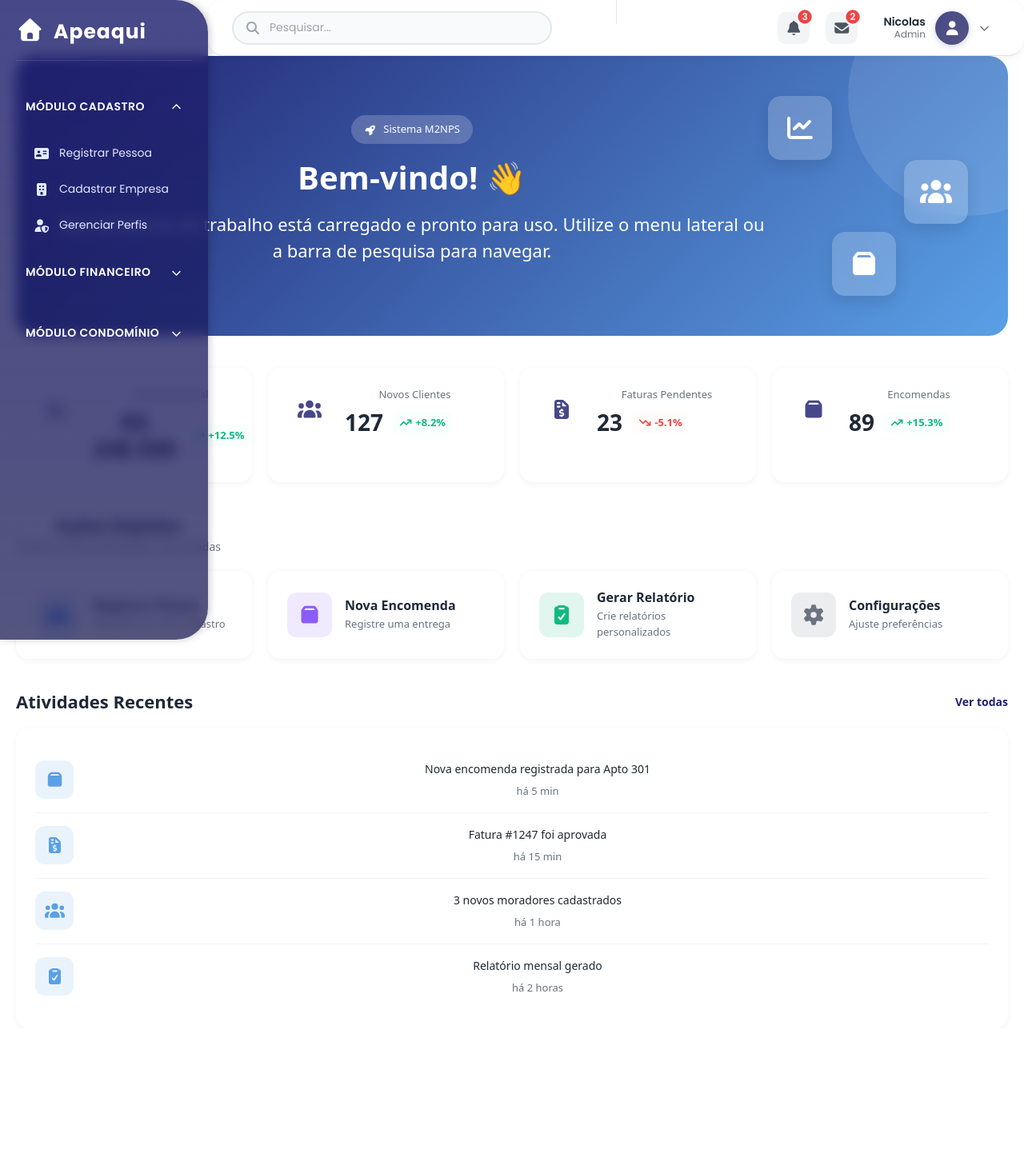
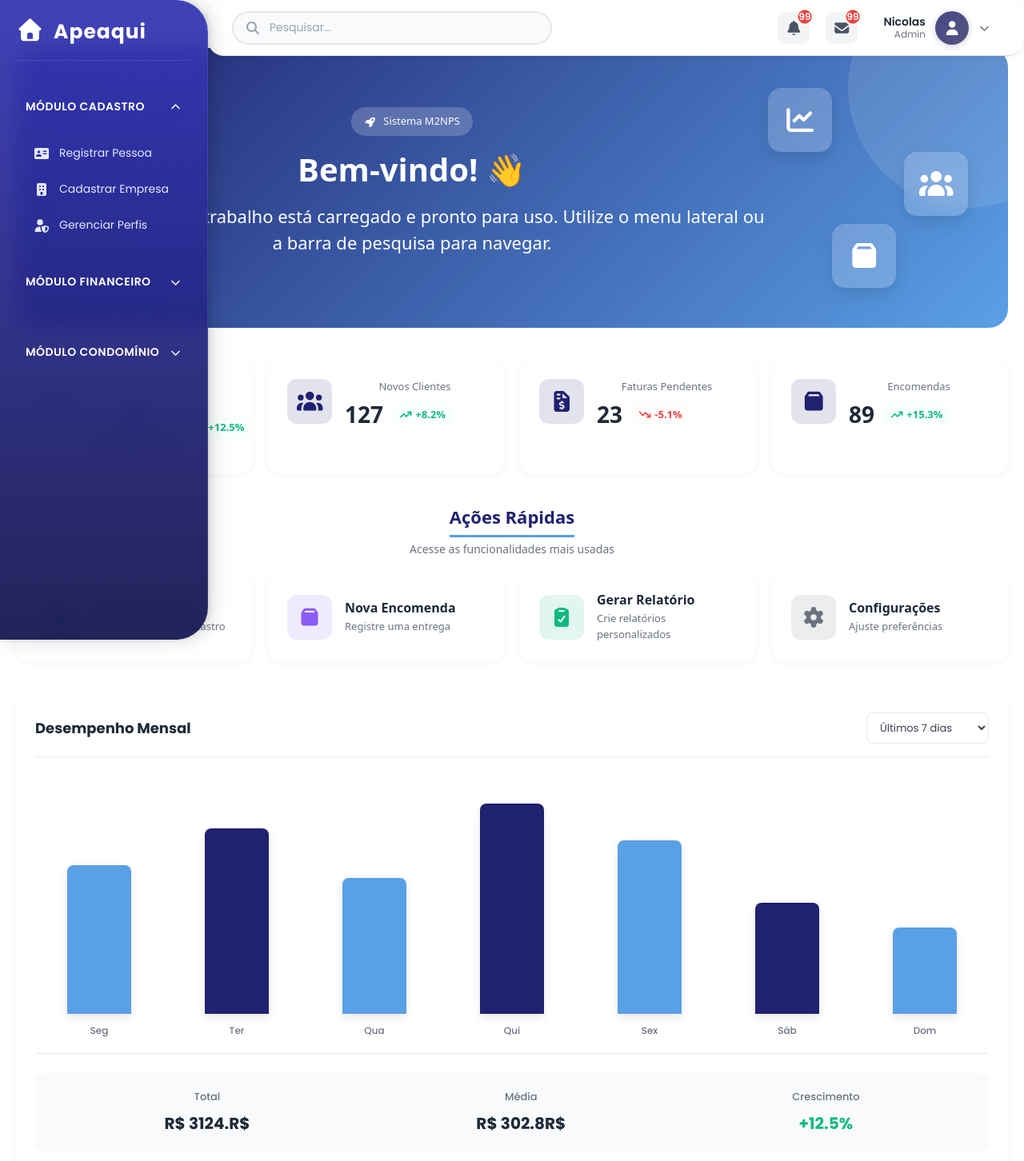
Before and after one commit to LenharesY2K/TCC_React, a React (Vite) app in the folder react/: page /dashboard in a window 1280 px wide. Shown: the top 1452 px of the page at 80% size. Before the commit the page ends 1286 px from the top, so only its background shows below. Built offline with nearby package versions, Linux system fonts and the light colour scheme.

Commit message:
DashboardPage Complete

```diff
--- a/react/package.json
+++ b/react/package.json
@@ -18,7 +18,8 @@
     "bootstrap-icons": "^1.13.1",
     "lucide-react": "^0.554.0",
     "react": "^19.2.0",
-    "react-dom": "^19.2.0"
+    "react-dom": "^19.2.0",
+    "react-router-dom": "^7.9.6"
   },
   "devDependencies": {
     "@eslint/js": "^9.39.1",
--- a/react/src/App.css
+++ b/react/src/App.css
@@ -1,5 +1,6 @@
+@import url('https://fonts.googleapis.com/css2?family=Poppins:wght@300;400;500;600;700&display=swap');
+
 html, body, #root {
     width: 100%;
     height: 100%;
 }
-@import url('https://fonts.googleapis.com/css2?family=Poppins:wght@300;400;500;600;700&display=swap');
--- a/react/src/App.jsx
+++ b/react/src/App.jsx
@@ -1,11 +1,11 @@
 import { useState, useEffect } from 'react';
+import { BrowserRouter, Routes, Route } from "react-router-dom";
 import './App.css';
 import LoginPage from './components/pages/LoginPage';
 import RegisterPage from './components/pages/RegisterPage';
-import { AlignCenter, AlignJustify, Zap } from 'lucide-react';
 import JoinPage from './components/pages/JoinPage';
 import Dashboard from './components/pages/Dashboard';
-import Main from './components/Dashboard/Main';
+import { Zap } from 'lucide-react';
 
 function FadeInScreen({ children, duration = 2000, imagePath, imageStyle = {} }) {
   const [isVisible, setIsVisible] = useState(true);
@@ -49,11 +49,7 @@ function FadeInScreen({ children, duration = 2000, imagePath, imageStyle = {} })
       >
         <div className="flex flex-col items-center gap-4">
           {imagePath ? (
-            <img
-              src={imagePath}
-              alt="Logo"
-              style={defaultImageStyle}
-            />
+            <img src={imagePath} alt="Logo" style={defaultImageStyle} />
           ) : (
             <Zap className="w-20 h-20 text-purple-600 animate-pulse" />
           )}
@@ -80,16 +76,20 @@ function App() {
         width: '100%',
       }}
     >
+      <BrowserRouter>
         <FadeInScreen
           duration={3000}
           imagePath="src/img/apeaqui.jpeg"
-      imageStyle={{
-        width: '150px',
-        height: '150px',
-      }}
+          imageStyle={{ width: "150px", height: "150px" }}
         >
-      <Main />
+          <Routes>
+            <Route path="/login" element={<LoginPage />} />
+            <Route path="/register" element={<RegisterPage />} />
+            <Route path="/join" element={<JoinPage />} />
+            <Route path="/dashboard" element={<Dashboard />} />
+          </Routes>
         </FadeInScreen>
+      </BrowserRouter>
     </div>
   );
 }
--- a/react/src/components/Dashboard/MainContent.jsx
+++ b/react/src/components/Dashboard/MainContent.jsx
@@ -14,6 +14,7 @@ import {
   faGear
 } from '@fortawesome/free-solid-svg-icons';
 import './css/main.css';
+import './css/graphics.css';
 
 export default function MainContent() {
   const stats = [
@@ -23,7 +24,7 @@ export default function MainContent() {
       change: '+12.5%',
       trend: 'up',
       icon: faChartLine,
-      color: '#202170d2'
+      color: '#202170'
     },
     {
       title: 'Novos Clientes',
@@ -31,7 +32,7 @@ export default function MainContent() {
       change: '+8.2%',
       trend: 'up',
       icon: faUsers,
-      color: '#202170d2'
+      color: '#202170'
     },
     {
       title: 'Faturas Pendentes',
@@ -39,7 +40,7 @@ export default function MainContent() {
       change: '-5.1%',
       trend: 'down',
       icon: faFileInvoiceDollar,
-      color: '#202170d2'
+      color: '#202170'
     },
     {
       title: 'Encomendas',
@@ -47,7 +48,7 @@ export default function MainContent() {
       change: '+15.3%',
       trend: 'up',
       icon: faBox,
-      color: '#202170d2'
+      color: '#202170'
     }
   ];
 
@@ -93,7 +94,6 @@ export default function MainContent() {
         </div>
       </div>
 
-      {/* Stats Grid */}
       <div className="stats-grid-main">
         {stats.map((stat, index) => (
           <div key={index} className="stat-card-main">
@@ -116,9 +116,8 @@ export default function MainContent() {
         ))}
       </div>
 
-      {/* Quick Actions */}
       <div className="section-header-main">
-        <div>
+        <div className="section-header-content-main">
           <h2 className="section-title-main">Ações Rápidas</h2>
           <p className="section-subtitle-main">Acesse as funcionalidades mais usadas</p>
         </div>
@@ -137,27 +136,63 @@ export default function MainContent() {
         ))}
       </div>
 
-      {/* Recent Activities */}
-      <div className="section-header-main">
-        <div>
-          <h2 className="section-title-main">Atividades Recentes</h2>
+      <div className="dashboard-card-chart">
+        <div className="card-header-chart">
+          <h2 className="section-title-chart">Desempenho Mensal</h2>
+          <select className="chart-period-select">
+            <option>Últimos 7 dias</option>
+            <option>Últimos 30 dias</option>
+            <option>Últimos 3 meses</option>
+          </select>
         </div>
-        <a href="#" className="view-all-main">Ver todas</a>
-      </div>
-      <div className="activities-card-main">
-        {recentActivities.map((activity, index) => (
-          <div key={index} className="activity-item-main">
-            <div className="activity-icon-main" style={{ background: `${activity.color}20`, color: activity.color }}>
-              <FontAwesomeIcon icon={activity.icon} />
+        <div className="chart-container-chart">
+          <div className="chart-bars-chart">
+            <div className="bar-wrapper-chart">
+              <div className="bar-chart" style={{ height: '60%', background: '#5aa0e6' }}></div>
+              <span className="bar-label-chart">Seg</span>
             </div>
-            <div className="activity-content-main">
-              <p className="activity-text-main">{activity.text}</p>
-              <span className="activity-time-main">{activity.time}</span>
+            <div className="bar-wrapper-chart">
+              <div className="bar-chart" style={{ height: '75%', background: '#202170' }}></div>
+              <span className="bar-label-chart">Ter</span>
+            </div>
+            <div className="bar-wrapper-chart">
+              <div className="bar-chart" style={{ height: '55%', background: '#5aa0e6' }}></div>
+              <span className="bar-label-chart">Qua</span>
+            </div>
+            <div className="bar-wrapper-chart">
+              <div className="bar-chart" style={{ height: '85%', background: '#202170' }}></div>
+              <span className="bar-label-chart">Qui</span>
+            </div>
+            <div className="bar-wrapper-chart">
+              <div className="bar-chart" style={{ height: '70%', background: '#5aa0e6' }}></div>
+              <span className="bar-label-chart">Sex</span>
+            </div>
+            <div className="bar-wrapper-chart">
+              <div className="bar-chart" style={{ height: '45%', background: '#202170' }}></div>
+              <span className="bar-label-chart">Sáb</span>
+            </div>
+            <div className="bar-wrapper-chart">
+              <div className="bar-chart" style={{ height: '35%', background: '#5aa0e6' }}></div>
+              <span className="bar-label-chart">Dom</span>
             </div>
           </div>
-        ))}
+          <div className="chart-stats-chart">
+            <div className="chart-stat-item-chart">
+              <span className="chart-stat-label-chart">Total</span>
+              <span className="chart-stat-value-chart">R$ 3124.R$</span>
+            </div>
+            <div className="chart-stat-item-chart">
+              <span className="chart-stat-label-chart">Média</span>
+              <span className="chart-stat-value-chart">R$ 302.8R$</span>
+            </div>
+            <div className="chart-stat-item-chart">
+              <span className="chart-stat-label-chart">Crescimento</span>
+              <span className="chart-stat-value-chart success">+12.5%</span>
+            </div>
+          </div>
+        </div>
       </div>
-
+      <br></br>
     </>
   );
 }
--- a/react/src/components/Dashboard/Navbar.jsx
+++ b/react/src/components/Dashboard/Navbar.jsx
@@ -13,8 +13,8 @@ import {
 export default function Navbar() {
   const [showProfileMenu, setShowProfileMenu] = useState(false);
   const [searchFocused, setSearchFocused] = useState(false);
-  const [notifications] = useState(3);
-  const [messages] = useState(2);
+  const [notifications] = useState(99);
+  const [messages] = useState(99);
 
   return (
     <>
@@ -46,7 +46,6 @@ export default function Navbar() {
             )}
           </div>
 
-          <div className="divider"></div>
 
           <div
             className="profile-section"
--- a/react/src/components/Dashboard/Sidebar.jsx
+++ b/react/src/components/Dashboard/Sidebar.jsx
@@ -11,7 +11,8 @@ import {
   faUsers,
   faChevronDown,
   faChevronUp,
-  faBars
+  faBars,
+  faList
 } from '@fortawesome/free-solid-svg-icons';
 
 export default function Sidebar() {
@@ -88,7 +89,7 @@ export default function Sidebar() {
           className="sidebar-toggle-btn sidebar-open-btn"
           onClick={() => setSidebarOpen(true)}
         >
-          <FontAwesomeIcon icon={faBars} />
+          <FontAwesomeIcon icon={faList} />
         </button>
       )}
 
--- a/react/src/components/Dashboard/css/css.css
+++ b/react/src/components/Dashboard/css/css.css
@@ -4,19 +4,25 @@
     position: fixed;
     top: 0;
     left: 0;
-    background: linear-gradient(180deg, #202170d2 0%, #161750bb 100%);
+    background: linear-gradient(180deg,
+            rgba(54, 56, 180, 0.95) 0%,
+            rgba(22, 23, 80, 0.95) 100%);
     color: white;
     padding: 25px 20px;
     overflow-y: auto;
-    box-shadow: 2px 0 10px rgba(0, 0, 0, 0.2);
+    box-shadow: 4px 0 24px rgba(0, 0, 0, 0.15),
+        2px 0 8px rgba(0, 0, 0, 0.1);
     border-top-right-radius: 40px;
     border-bottom-right-radius: 40px;
     font-family: 'Poppins', sans-serif;
     z-index: 20;
-    backdrop-filter: blur(8px);
-    transition: transform 0.35s ease;
+    backdrop-filter: blur(12px) saturate(180%);
+    -webkit-backdrop-filter: blur(12px) saturate(180%);
+    transition: all 0.35s cubic-bezier(0.4, 0, 0.2, 1);
+    border-right: 1px solid rgba(255, 255, 255, 0.1);
 
 }
+
 .sidebar.closed {
     opacity: 0.7;
     transform: translateX(-100%);
@@ -27,6 +33,7 @@
     width: 260px;
     opacity: 1;
 }
+
 .sidebar::-webkit-scrollbar {
     width: 6px;
 }
@@ -88,7 +95,7 @@
 }
 
 .module-section {
-    margin-bottom: 8px;
+    margin-bottom: 20px;
 }
 
 .module-title {
@@ -110,7 +117,7 @@
 
 .module-title:hover {
     background: rgba(255, 255, 255, 0.1);
-    box-shadow: 0 0 6px rgba(255,255,255,0.18);
+    box-shadow: 0 0 6px rgba(255, 255, 255, 0.18);
 }
 
 .chevron-icon {
@@ -200,6 +207,7 @@
     right: 0;
     left: 260px;
     z-index: 10;
+    box-shadow: 0 2px 8px rgba(0, 0, 0, 0.493);
 }
 
 .search-box {
@@ -218,10 +226,10 @@
     width: 100%;
     text-align: center;
     padding: 20px;
-  box-sizing: border-box;;
+    box-sizing: border-box;
     height: 90%;
-  margin-bottom: 20px;
-  margin-top: 40px;
+    margin-bottom: 60px;
+    margin-top: 60px;
 }
 
 .welcome-text {
@@ -276,6 +284,7 @@
     position: relative;
     width: 400px;
     transition: all 0.3s ease;
+    margin-right: 10px;
 }
 
 .search-container.focused {
@@ -307,6 +316,7 @@
     outline: none;
     transition: all 0.3s ease;
     background: #f9fafb;
+    color: #374151;
 }
 
 .search-input:focus {
@@ -319,7 +329,6 @@
     color: #9ca3af;
 }
 
-/* Navbar Actions */
 .navbar-actions {
     display: flex;
     align-items: center;
@@ -337,6 +346,7 @@
     cursor: pointer;
     transition: all 0.3s ease;
     background: #f3f4f6;
+
 }
 
 .icon-btn:hover {
@@ -489,7 +499,8 @@
 
 .dropdown-item:hover {
     background: #f3f4f6;
-    color: #5aa0e6;;
+    color: #5aa0e6;
+    ;
 }
 
 .dropdown-item svg {
@@ -552,11 +563,11 @@
 
 .sidebar-open-btn {
     position: fixed;
-    top: 15px;
-    left: 15px;
-    width: 45px;
-    height: 45px;
-    background: #202170d2;
+    top: 10px;
+    left: 10px;
+    width: 55px;
+    height: 55px;
+    background: linear-gradient(135deg, #202170ec 0%, #161750e3 100%);
     color: white;
     border: none;
     border-radius: 12px;
@@ -566,5 +577,11 @@
     justify-content: center;
     cursor: pointer;
     z-index: 20;
-    transition: background 0.3s ease;
+    transition: background 0.3s ease, transform 0.3s ease;
+    font-size: 24px;
 }
+
+.sidebar-open-btn:hover {
+    transform: translateY(-1px) scale(1.02);
+    color: #969696;
+}
--- /dev/null
+++ b/react/src/components/Dashboard/css/graphics.css
@@ -0,0 +1,180 @@
+ .dashboard-card-chart {
+          background: white;
+          padding: 24px;
+          border-radius: 16px;
+          box-shadow: 0 2px 8px rgba(0, 0, 0, 0.05);
+          font-family: 'Poppins', sans-serif;
+         margin-bottom: 20px;
+        }
+
+        .card-header-chart {
+          display: flex;
+          justify-content: space-between;
+          align-items: center;
+          margin-bottom: 20px;
+          padding-bottom: 16px;
+          border-bottom: 2px solid #f3f4f6;
+        }
+
+        .section-title-chart {
+          font-size: 18px;
+          font-weight: 700;
+          color: #1f2937;
+          margin: 0;
+        }
+
+        .chart-period-select {
+          padding: 8px 12px;
+          border: 1px solid #e5e7eb;
+          border-radius: 8px;
+          font-size: 13px;
+          color: #374151;
+          background: white;
+          cursor: pointer;
+          transition: all 0.3s ease;
+          font-family: 'Poppins', sans-serif;
+        }
+
+        .chart-period-select:hover {
+          border-color: #202170;
+        }
+
+        .chart-period-select:focus {
+          outline: none;
+          border-color: #202170;
+          box-shadow: 0 0 0 3px rgba(32, 33, 112, 0.1);
+        }
+
+        /* Chart Container */
+        .chart-container-chart {
+          display: flex;
+          flex-direction: column;
+          gap: 24px;
+        }
+
+        .chart-bars-chart {
+          display: flex;
+          align-items: flex-end;
+          justify-content: space-between;
+          gap: 12px;
+          height: 350px;
+          padding: 20px 0;
+          position: relative;
+        }
+
+        .chart-bars-chart::before {
+          content: '';
+          position: absolute;
+          bottom: 0;
+          left: 0;
+          right: 0;
+          height: 1px;
+          background: #e5e7eb;
+        }
+
+        .bar-wrapper-chart {
+          flex: 1;
+          display: flex;
+          flex-direction: column;
+          align-items: center;
+          gap: 12px;
+          height: 100%;
+          justify-content: flex-end;
+        }
+
+        .bar-chart {
+          width: 100%;
+          max-width: 80px;
+          background: #3b82f6;
+          border-radius: 8px 8px 0 0;
+          transition: all 0.3s ease;
+          cursor: pointer;
+          position: relative;
+          box-shadow: 0 4px 12px rgba(0, 0, 0, 0.1);
+        }
+
+        .bar-chart:hover {
+          transform: translateY(-8px);
+          box-shadow: 0 8px 20px rgba(0, 0, 0, 0.15);
+          filter: brightness(1.1);
+        }
+
+        .bar-label-chart {
+          font-size: 12px;
+          color: #6b7280;
+          font-weight: 500;
+        }
+
+        /* Chart Stats */
+        .chart-stats-chart {
+          display: flex;
+          justify-content: space-around;
+          padding: 20px;
+          background: #f9fafb;
+          border-radius: 12px;
+        }
+
+        .chart-stat-item-chart {
+          display: flex;
+          flex-direction: column;
+          align-items: center;
+          gap: 8px;
+        }
+
+        .chart-stat-label-chart {
+          font-size: 13px;
+          color: #6b7280;
+          font-weight: 500;
+        }
+
+        .chart-stat-value-chart {
+          font-size: 20px;
+          color: #1f2937;
+          font-weight: 700;
+        }
+
+        .chart-stat-value-chart.success {
+          color: #10b981;
+        }
+
+        /* Responsive */
+        @media (max-width: 768px) {
+          .chart-bars-chart {
+            height: 200px;
+            gap: 8px;
+          }
+
+          .bar-chart {
+            max-width: 35px;
+          }
+
+          .chart-stats-chart {
+            flex-direction: column;
+            gap: 16px;
+          }
+
+          .card-header-chart {
+            flex-direction: column;
+            align-items: flex-start;
+            gap: 12px;
+          }
+        }
+
+        @media (max-width: 480px) {
+          .chart-bars-chart {
+            gap: 4px;
+            height: 180px;
+          }
+
+          .bar-label-chart {
+            font-size: 10px;
+          }
+
+          .dashboard-card-chart {
+            padding: 16px;
+          }
+
+          .section-title-chart {
+            font-size: 16px;
+          }
+        }
--- a/react/src/components/Dashboard/css/main.css
+++ b/react/src/components/Dashboard/css/main.css
@@ -24,7 +24,7 @@
 
         .hero-content-main {
           flex: 1;
-          z-index: 1;
+          z-index: 0;
         }
 
         .hero-badge-main {
@@ -84,7 +84,7 @@
           position: relative;
           width: 250px;
           height: 250px;
-          z-index: 1;
+          z-index: 0;
         }
 
         .floating-card-main {
@@ -97,10 +97,10 @@
           display: flex;
           align-items: center;
           justify-content: center;
-          font-size: 32px;
+          font-size: 34px;
           animation: floatAnimation 3s ease-in-out infinite;
           z-index: 1;
-         box-shadow: 0 8px 20px rgba(0, 0, 0, 0.1);
+          box-shadow: 0 8px 20px rgba(0, 0, 0, 0.1);
         }
 
         .card-1-main {
@@ -125,12 +125,12 @@
           0%, 100% {
             transform: translateY(0px);
           }
+
           50% {
             transform: translateY(-20px);
           }
         }
 
-        /* Stats Grid */
         .stats-grid-main {
           display: grid;
           grid-template-columns: repeat(auto-fit, minmax(260px, 1fr));
@@ -161,7 +161,7 @@
           display: flex;
           align-items: center;
           justify-content: center;
-          font-size: 24px;
+          font-size: 26px;
           flex-shrink: 0;
         }
 
@@ -209,7 +209,6 @@
           color: #ef4444;
         }
 
-        /* Section Header */
         .section-header-main {
           display: flex;
           justify-content: space-between;
@@ -220,14 +219,19 @@
         .section-title-main {
           font-size: 22px;
           font-weight: 700;
-          color: #1f2937;
+          color: #202170;
           margin: 0;
+          padding-bottom: 10px;
+          border-bottom: 3px solid #5aa0e6;
+          text-align: center;
         }
 
         .section-subtitle-main {
           font-size: 14px;
           color: #6b7280;
           margin: 4px 0 0 0;
+          text-align: center;
+
         }
 
         .view-all-main {
@@ -242,7 +246,6 @@
           color: #5aa0e6;
         }
 
-        /* Quick Actions Grid */
         .quick-actions-grid-main {
           display: grid;
           grid-template-columns: repeat(auto-fit, minmax(260px, 1fr));
@@ -339,7 +342,6 @@
           color: #6b7280;
         }
 
-        /* Responsive */
         @media (max-width: 768px) {
           .hero-section-main {
             flex-direction: column;
@@ -362,3 +364,11 @@
             gap: 10px;
           }
         }
+
+        .section-header-content-main {
+          display: flex;
+          flex-direction: column;
+          align-items: center;
+          width: 100%;
+          text-align: center;
+        }
```
Also changed, not shown: 1 other file (tests, documents, lock files or other folders). Lines whose indentation alone changed are shown as unchanged.
